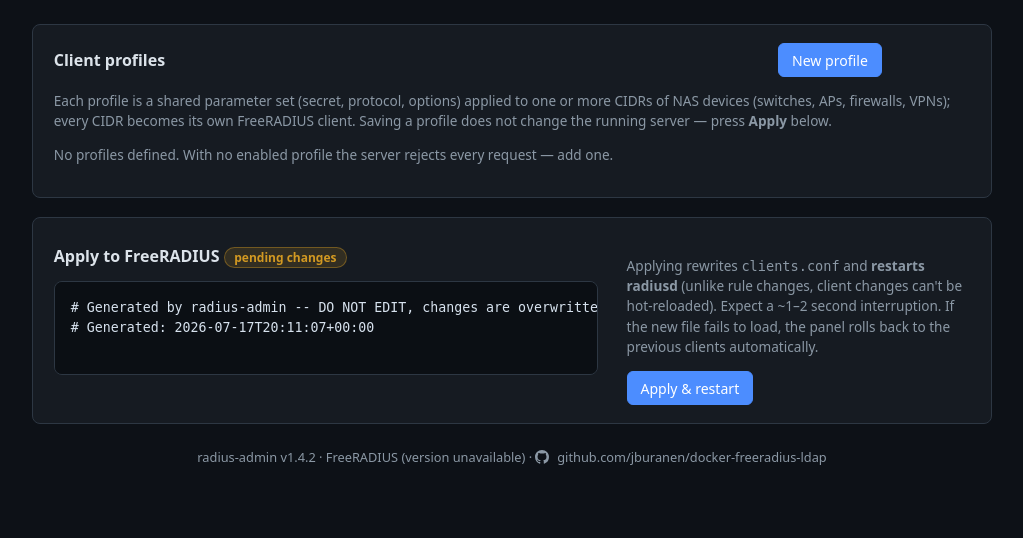
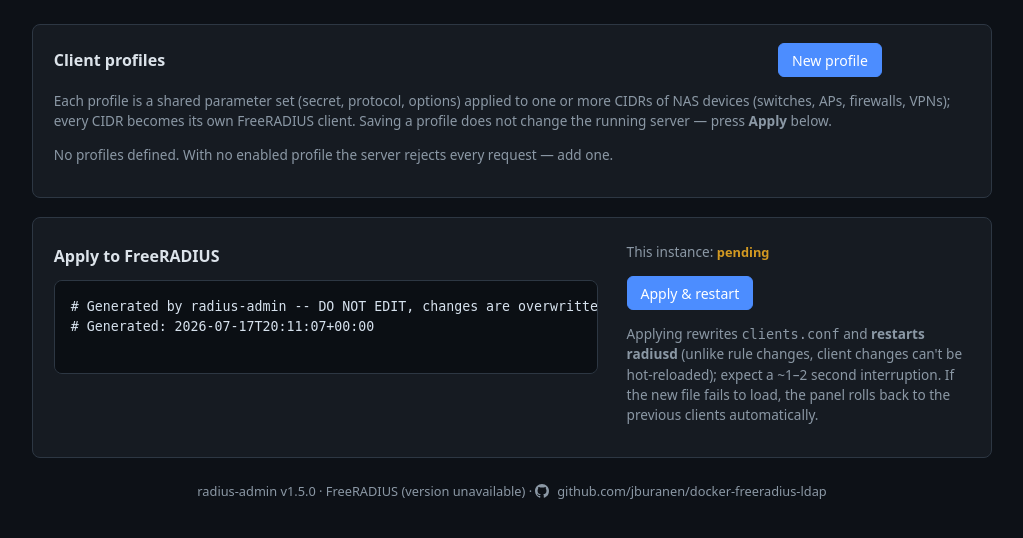
Before and after one commit to jburanen/docker-freeradius-ldap, a Flask app: page /clients in a window 1280 px wide. Shown: the part 49-587 px from the top of the page, without its empty margins (128-1151 px from the left). Run offline with Flask 3, Linux system fonts and the light colour scheme; the visitor is signed in with stand-in values (Sample User, id 1); parts of the project's set-up code (start-up, migrations or seed data) failed here and were passed over.

Commit message:
Show per-instance apply status in the Apply box; drop the ambiguous pill
The single "in sync"/"pending changes" pill on the Apply-to-FreeRADIUS
header was ambiguous under clustering, so it's removed. Each instance in
the Apply box's list now shows plain-text applied (green) / pending
(amber) / unreachable, comparing each peer's applied hash to the local
config. The Rules and Clients dashboards fetch peer statuses (reusing the
cluster status mechanism) when clustered; single-instance shows a local
applied/pending line. Clients tab: Instances header moved to the top of
the apply column (top-aligned like Attributes), restart blurb moved below
the Apply button. ADMIN_VERSION 1.5.0.

Co-Authored-By: Claude Opus 4.8 <noreply@anthropic.com>

```diff
--- a/web/app/app.py
+++ b/web/app/app.py
@@ -42,7 +42,7 @@ logging.basicConfig(level=logging.INFO, format="%(asctime)s %(levelname)s %(mess
 log = logging.getLogger("radius-admin")
 
 # Shown in the footer; bump when the panel changes.
-ADMIN_VERSION = "1.4.2"
+ADMIN_VERSION = "1.5.0"
 
 
 def env(name, default=None, required=False):
@@ -1163,6 +1163,48 @@ def push_config_to_peers(kind, payload, peers, targets, config_ts, user):
         flash(f"{peer['name']}: {message}", "ok" if ok else "error")
 
 
+def fetch_peer_statuses(peers, timeout=4):
+    """Query each peer's /api/cluster/status. Values are always dicts with
+    `state` and `clients_state` present (a peer on an older version omits
+    newer keys; an error/non-dict response becomes {'error': ...})."""
+    statuses = {}
+    for peer in peers:
+        try:
+            status = cluster_call(peer["url"], "/api/cluster/status", {}, timeout=timeout)
+            if not isinstance(status, dict):
+                status = {"error": "unexpected response from peer"}
+        except ClusterError as exc:
+            status = {"error": str(exc)}
+        status.setdefault("state", {})
+        status.setdefault("clients_state", {})
+        statuses[peer["url"]] = status
+    return statuses
+
+
+def instance_sync_rows(kind, peers, statuses, local_pending, local_hash):
+    """Per-instance apply status for the dashboard Apply box. Each row is
+    applied (this instance's running config == the config shown here),
+    pending (an Apply would change it), or unreachable. kind in
+    {rules, clients}."""
+    state_key = "state" if kind == "rules" else "clients_state"
+    rows = [{
+        "value": "local",
+        "name": CLUSTER_NODE_NAME,
+        "local": True,
+        "status": "pending" if local_pending else "applied",
+    }]
+    for peer in peers:
+        status = statuses.get(peer["url"], {})
+        if status.get("error"):
+            state = "unreachable"
+        else:
+            applied_hash = (status.get(state_key) or {}).get("applied_hash")
+            state = "applied" if applied_hash == local_hash else "pending"
+        rows.append({"value": peer["url"], "name": peer.get("name"),
+                     "local": False, "status": state})
+    return rows
+
+
 # ---------------------------------------------------------------------------
 # Routes
 # ---------------------------------------------------------------------------
@@ -1192,14 +1234,19 @@ def logout():
 @login_required
 def index():
     rules = load_rules()
+    peers = load_peers()
+    local_pending = pending_changes(rules)
+    statuses = fetch_peer_statuses(peers) if peers else {}
     return render_template(
         "index.html",
         rules=rules,
         preview=render_users_file(rules),
         state=load_state(),
-        pending=pending_changes(rules),
-        peers=load_peers(),
+        peers=peers,
         node_name=CLUSTER_NODE_NAME,
+        local_status="pending" if local_pending else "applied",
+        instances=instance_sync_rows("rules", peers, statuses, local_pending,
+                                     rendered_hash(rules)),
     )
 
 
@@ -1271,14 +1318,19 @@ def rule_toggle(rule_id):
 @login_required
 def clients_page():
     clients = load_clients()
+    peers = load_peers()
+    local_pending = clients_pending(clients)
+    statuses = fetch_peer_statuses(peers) if peers else {}
     return render_template(
         "clients.html",
         clients=clients,
         preview=render_clients_conf(clients),
         state=load_clients_state(),
-        pending=clients_pending(clients),
-        peers=load_peers(),
+        peers=peers,
         node_name=CLUSTER_NODE_NAME,
+        local_status="pending" if local_pending else "applied",
+        instances=instance_sync_rows("clients", peers, statuses, local_pending,
+                                     clients_hash(clients)),
     )
 
 
@@ -1403,19 +1455,7 @@ def apply():
 @login_required
 def cluster():
     peers = load_peers()
-    statuses = {}
-    for peer in peers:
-        try:
-            status = cluster_call(peer["url"], "/api/cluster/status", {}, timeout=4)
-            if not isinstance(status, dict):
-                status = {"error": "unexpected response from peer"}
-        except ClusterError as exc:
-            status = {"error": str(exc)}
-        # Normalize so the template can access nested fields even when a peer
-        # is on an older version (no clients_state) or returned an error.
-        status.setdefault("state", {})
-        status.setdefault("clients_state", {})
-        statuses[peer["url"]] = status
+    statuses = fetch_peer_statuses(peers)
     return render_template(
         "cluster.html",
         peers=peers,
--- a/web/app/templates/base.html
+++ b/web/app/templates/base.html
@@ -83,6 +83,12 @@ pre.preview.log { max-height:65vh; overflow:auto; }
 .apply-layout .apply-side { flex:1 1 14rem; min-width:14rem; }
 .targets { margin-bottom:.6rem; }
 .targets label { display:block; margin:.1rem 0; font-size:.85rem; color:var(--ink); white-space:nowrap; }
+.targets .target-row { display:flex; align-items:center; gap:.5rem; }
+.targets .target-row .target-name { flex:1; }
+.sync { font-size:.8rem; font-weight:600; }
+.sync-applied { color:var(--ok); }
+.sync-pending { color:var(--warn); }
+.sync-unreachable { color:var(--muted); font-weight:400; }
 header nav a { color:#9fb0c3; font-size:.9rem; margin-right:.8rem; }
 header nav a:hover { color:#fff; text-decoration:none; }
 label { display:block; font-size:.85rem; color:var(--muted); margin:.7rem 0 .2rem; }
--- a/web/app/templates/clients.html
+++ b/web/app/templates/clients.html
@@ -52,21 +52,13 @@
 <div class="card">
   <div class="apply-layout">
     <div class="preview-col">
-      <h2>Apply to FreeRADIUS
-        {% if pending %}<span class="badge pending">pending changes</span>
-        {% else %}<span class="badge applied">in sync</span>{% endif %}
-      </h2>
+      <h2>Apply to FreeRADIUS</h2>
       <pre class="preview">{{ preview }}</pre>
       {% if state.applied_at %}
       <p class="muted">Last applied {{ state.applied_at|localtime }} by {{ state.applied_by }} &mdash; {{ state.result }}</p>
       {% endif %}
     </div>
     <div class="apply-side">
-      <p class="muted">Applying rewrites <code>clients.conf</code> and
-      <strong>restarts radiusd</strong> (unlike rule changes, client changes
-      can't be hot-reloaded). Expect a ~1&ndash;2&nbsp;second interruption. If
-      the new file fails to load, the panel rolls back to the previous
-      clients automatically.</p>
       <form method="post" action="{{ url_for('clients_apply') }}"
             onsubmit="return confirm('Apply client changes and restart radiusd now?');">
         <input type="hidden" name="_csrf" value="{{ csrf_token() }}">
@@ -74,17 +66,26 @@
         <input type="hidden" name="has_targets" value="1">
         <h2 style="margin-top:0;">Instances</h2>
         <div class="targets">
-          <label><input type="checkbox" name="target" value="local" checked>
-            {{ node_name }} <span class="muted">(this instance)</span></label>
-          {% for p in peers %}
-          <label><input type="checkbox" name="target" value="{{ p.url }}" checked>
-            {{ p.name }}</label>
+          {% for inst in instances %}
+          <label class="target-row">
+            <input type="checkbox" name="target" value="{{ inst.value }}" checked>
+            <span class="target-name">{{ inst.name }}{% if inst.local %} <span class="muted">(this instance)</span>{% endif %}</span>
+            <span class="sync sync-{{ inst.status }}">{{ inst.status }}</span>
+          </label>
           {% endfor %}
         </div>
-        <p class="muted">Each selected instance restarts its own radiusd. An
-        instance that is unreachable is queued and caught up automatically.</p>
+        {% else %}
+        <p class="muted" style="margin-top:0;">This instance:
+          <span class="sync sync-{{ local_status }}">{{ local_status }}</span></p>
         {% endif %}
         <button class="btn primary" type="submit">Apply &amp; restart</button>
+        <p class="muted">Applying rewrites <code>clients.conf</code> and
+        <strong>restarts radiusd</strong> (unlike rule changes, client changes
+        can't be hot-reloaded); expect a ~1&ndash;2&nbsp;second interruption.
+        If the new file fails to load, the panel rolls back to the previous
+        clients automatically.{% if peers %} Each selected instance restarts
+        its own radiusd; an unreachable one is queued and caught up
+        automatically.{% endif %}</p>
       </form>
     </div>
   </div>
```
Also changed, not shown: CLAUDE.md (+7 -2 lines), web/app/templates/index.html (+10 -9 lines).
